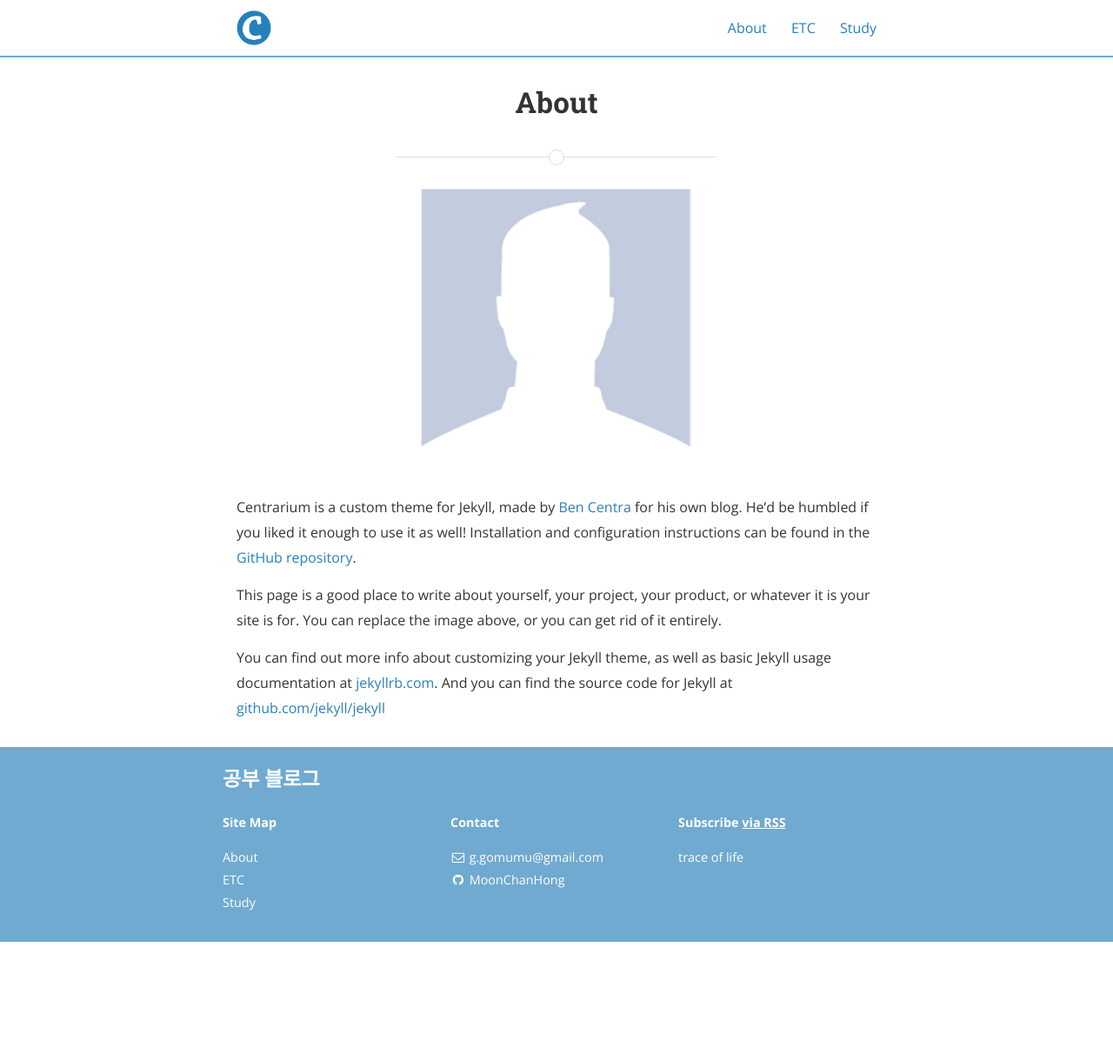
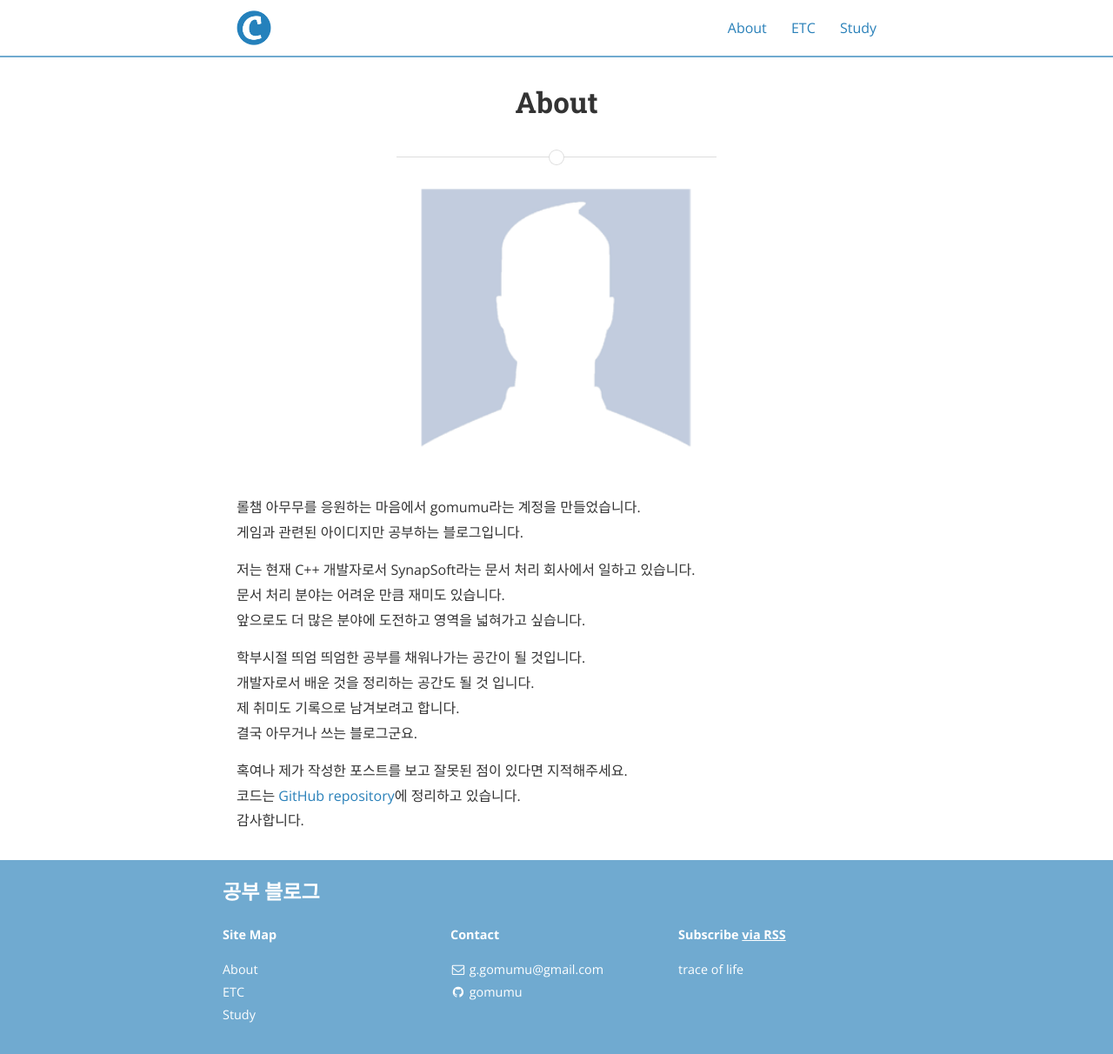
Before and after one commit to gomumu/blog, a Jekyll site: the page built from about.md, in a window 1280 px wide. Shown: the whole page at 87% size. Built offline with Jekyll 4.4.1, drawn with Linux system fonts in a browser that asks for light colours; nearby versions of some CDN libraries; before the commit the page ends 1083 px from its top, so only the background shows below that.

Commit message:
about 수정

```diff
--- a/_config.yml
+++ b/_config.yml
@@ -90,7 +90,7 @@ descriptions:
 social:
   - name: GitHub
     icon: github
-    username: MoonChanHong
+    username: gomumu
     url: https://github.com/gomumu
     desc: Fork me on GitHub
     share: false
--- a/about.md
+++ b/about.md
@@ -5,13 +5,23 @@ permalink: /about/
 ---
 
 <img src="{{ site.baseurl }}/assets/profile-placeholder.gif" title="Profile Picture" class="profile">
+<p>롤챔 아무무를 응원하는 마음에서 gomumu라는 계정을 만들었습니다. <br>
+게임과 관련된 아이디지만 공부하는 블로그입니다.
+</p>
 
-Centrarium is a custom theme for Jekyll, made by [Ben Centra][bencentra] for his own blog. He'd be humbled if you liked it enough to use it as well! Installation and configuration instructions can be found in the [GitHub repository](https://github.com/bencentra/centrarium).
+<p>
+저는 현재 C++ 개발자로서 SynapSoft라는 문서 처리 회사에서 일하고 있습니다.<br>
+문서 처리 분야는 어려운 만큼 재미도 있습니다.<br>
+앞으로도 더 많은 분야에 도전하고 영역을 넓혀가고 싶습니다.<br>
+</p>
 
-This page is a good place to write about yourself, your project, your product, or whatever it is your site is for. You can replace the image above, or you can get rid of it entirely.
+<p>
+학부시절 띄엄 띄엄한 공부를 채워나가는 공간이 될 것입니다.<br>
+개발자로서 배운 것을 정리하는 공간도 될 것 입니다.<br>
+제 취미도 기록으로 남겨보려고 합니다.<br>
+결국 아무거나 쓰는 블로그군요.
+</p>
 
-You can find out more info about customizing your Jekyll theme, as well as basic Jekyll usage documentation at [jekyllrb.com](http://jekyllrb.com/). And you can find the source code for Jekyll at [github.com/jekyll/jekyll](https://github.com/jekyll/jekyll)
-
-[centrarium]: https://github.com/bencentra/centrarium
-[bencentra]: http://bencentra.com
-[jekyll]: https://github.com/jekyll/jekyll
+혹여나 제가 작성한 포스트를 보고 잘못된 점이 있다면 지적해주세요.<br>
+코드는 [GitHub repository](https://github.com/gomumu)에 정리하고 있습니다.<br>
+감사합니다.
```
